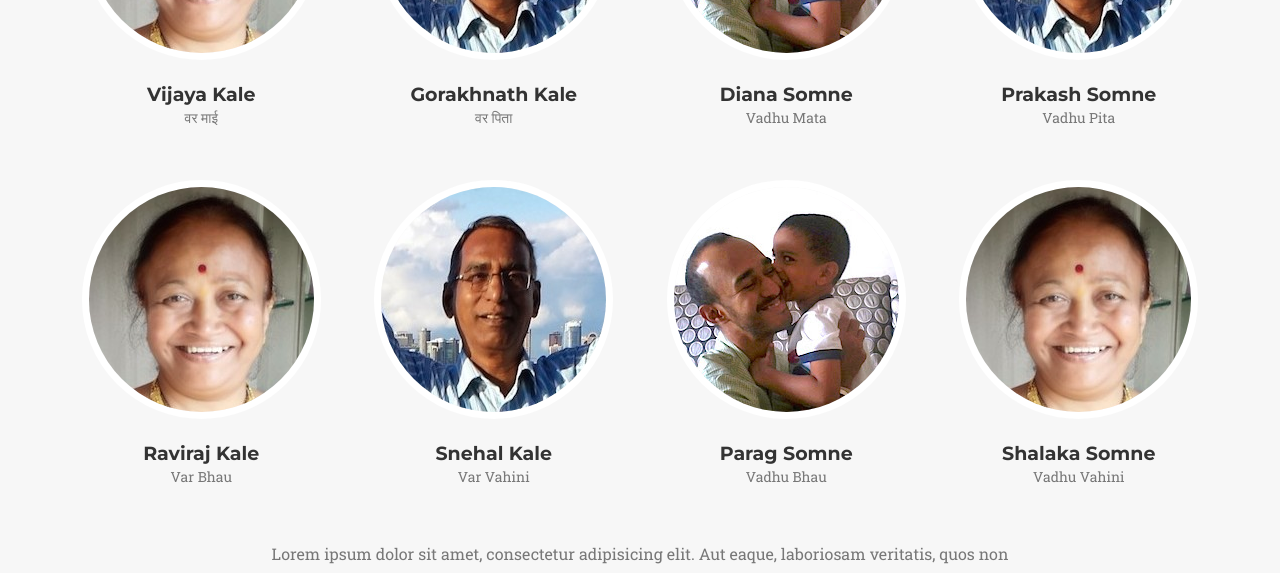
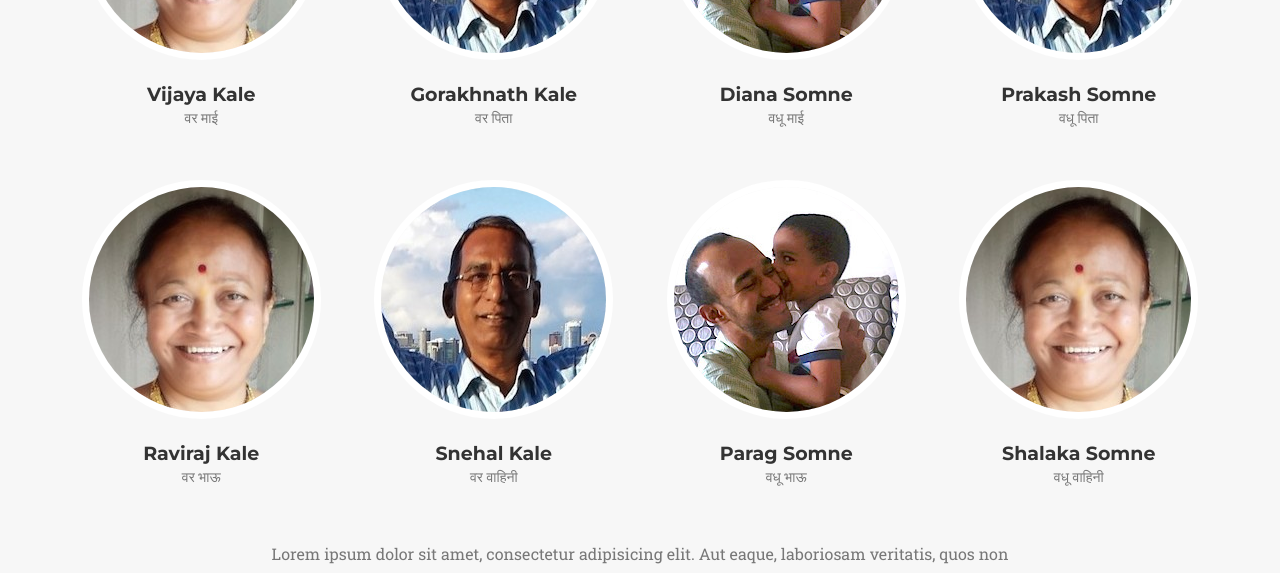
Before and after one commit to ajkl/wedding-invite, a Jekyll site: the page built from index.html, in a window 1280 px wide and 900 px high, scrolled down 4741 px. Shown: the part 152-725 px from the top of the window. Built offline with Jekyll 4.4.1, drawn with Linux system fonts in a browser that asks for light colours; some web fonts are replaced.

Commit message:
Update _config.yml

```diff
--- a/_config.yml
+++ b/_config.yml
@@ -24,27 +24,27 @@ people:
 
 - name: Diana Somne
   pic: 3
-  position: Vadhu Mata
+  position: वधू माई
 
 - name: Prakash Somne
   pic: 2
-  position: Vadhu Pita
+  position: वधू पिता
 
 - name: Raviraj Kale
   pic: 1
-  position: Var Bhau
+  position: वर भाऊ
 
 - name: Snehal Kale
   pic: 2
-  position: Var Vahini
+  position: वर वाहिनी
 
 - name: Parag Somne
   pic: 3
-  position: Vadhu Bhau
+  position: वधू भाऊ
 
 - name: Shalaka Somne
   pic: 1
-  position: Vadhu Vahini
+  position: वधू वाहिनी
 
 # Social networks usernames (many more available: google-plus, flickr, dribbble, pinterest, instagram, tumblr, linkedin, etc.)
 social:
```
